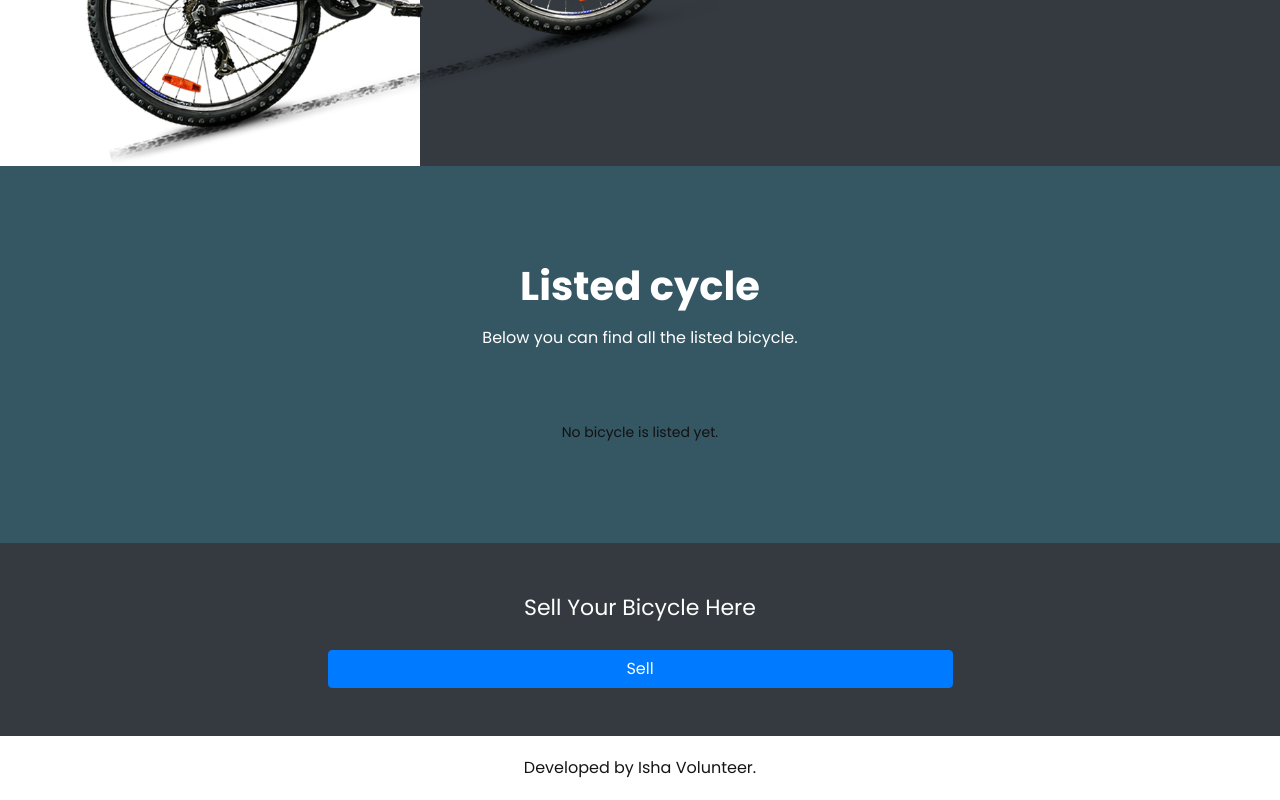
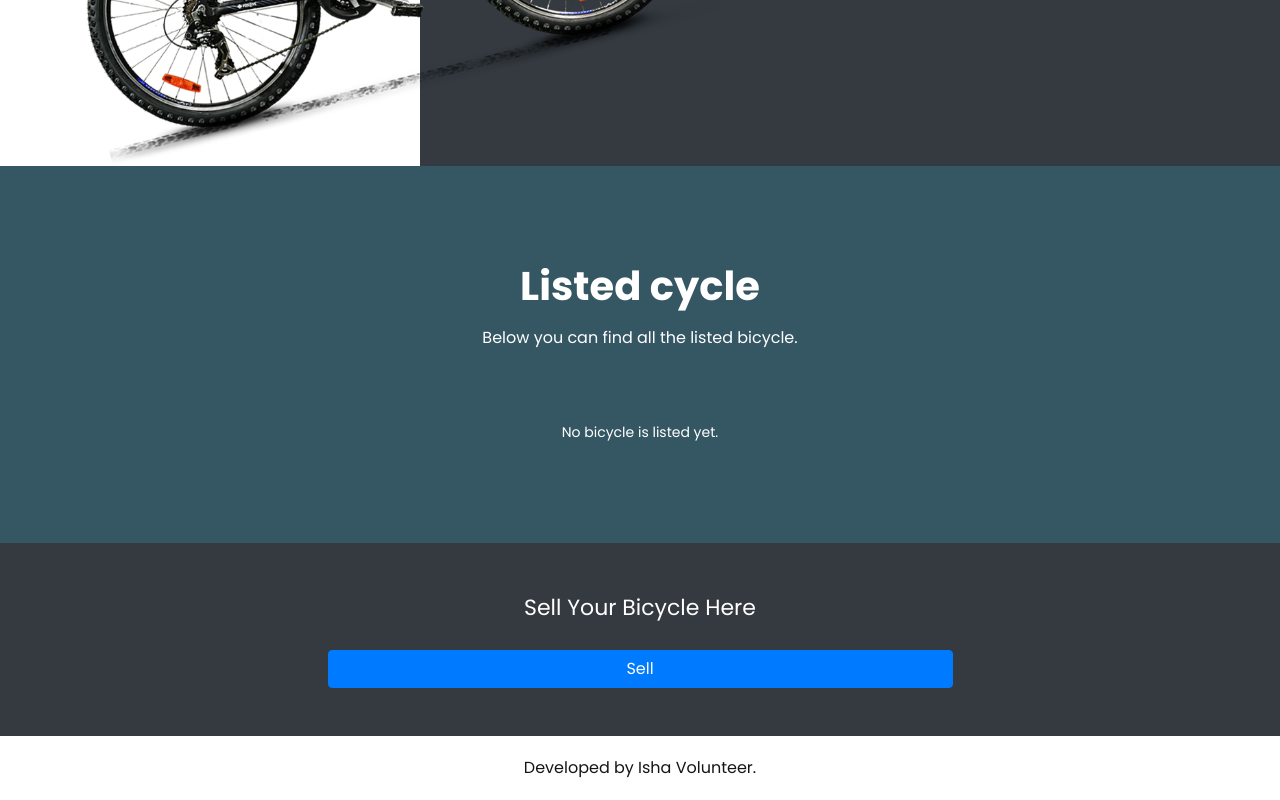
Before and after one commit to buyorsellbicycle/web, a plain HTML site: page index.html in a window 1280 px wide. Shown: the part 525-1325 px from the top of the page. Drawn offline with nearby package versions, Linux system fonts and the light colour scheme; files whose address does not match are found by name.

Commit message:
Update index.html

```diff
--- a/index.html
+++ b/index.html
@@ -99,7 +99,7 @@
          <div class="news_section_2 mt-5">
             <div class="row">
                <div class="col-md-12 mt-4">
-                  <h5 class="text-center text-gray">No bicycle is listed yet.</h5>
+                  <h5 class="text-center text-white">No bicycle is listed yet.</h5>
                </div>
 <!--                <div class="col-sm-4">
                   <div class="box_main_1" data-toggle="modal"
```
